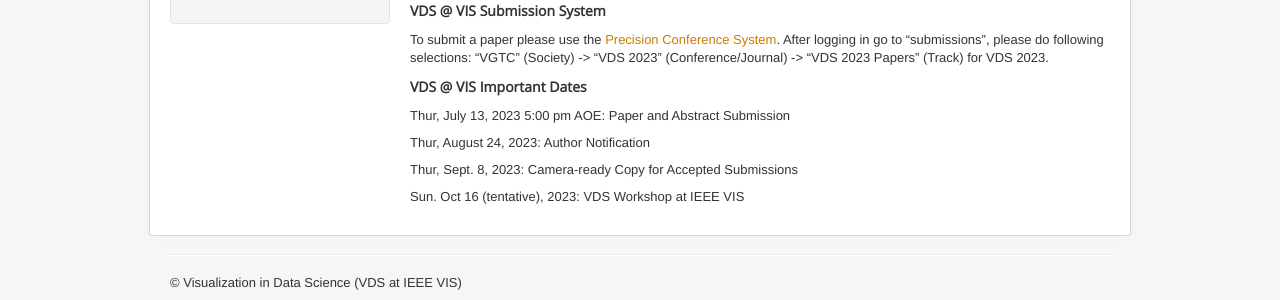
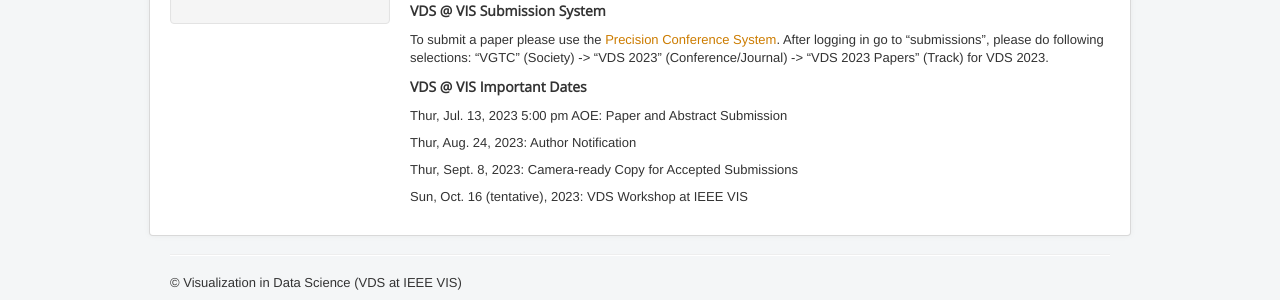
Before and after one commit to visualdatascience/2023, a Jekyll site: the page built from cfp.md, in a window 1280 px wide. Shown: the part 1046-1346 px from the top of the page. Built offline with Jekyll 4.4.1, drawn with Linux system fonts in a browser that asks for light colours.

Commit message:
minor fix

```diff
--- a/cfp.md
+++ b/cfp.md
@@ -35,10 +35,10 @@ To submit a paper please use the [Precision Conference System](https://new.preci
 
 #### VDS @ VIS Important Dates
 
-Thur, July 13, 2023 5:00 pm AOE: Paper and Abstract Submission
+Thur, Jul. 13, 2023 5:00 pm AOE: Paper and Abstract Submission
 
-Thur, August 24, 2023: Author Notification
+Thur, Aug. 24, 2023: Author Notification
 
 Thur, Sept. 8, 2023: Camera-ready Copy for Accepted Submissions
 
-Sun. Oct 16 (tentative), 2023: VDS Workshop at IEEE VIS
+Sun, Oct. 16 (tentative), 2023: VDS Workshop at IEEE VIS
```
